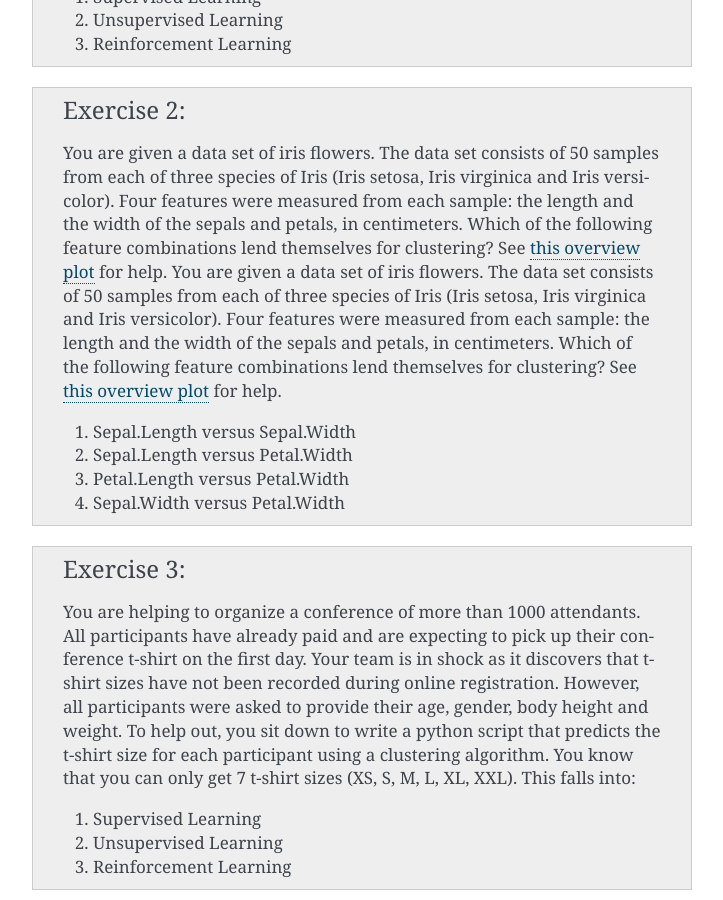
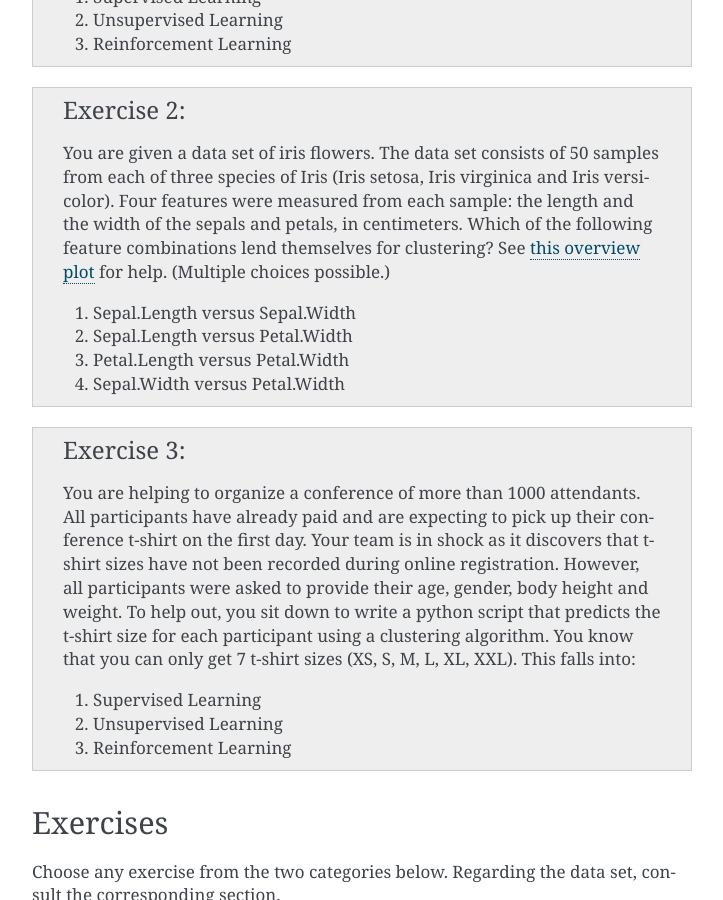
Before and after one commit to deeplearning540/deeplearning540.github.io, a Sphinx documentation site: the page built from source/lesson02/content.rst, in a window 1280 px wide and 900 px high, scrolled down 1146 px. Shown: the whole window, without its empty margins (388-1111 px from the left). Built offline with Sphinx 7.4.7, drawn with Linux system fonts in a browser that asks for light colours.

Commit message:
removing dublicate text
also allowing learners to answer multiple questions

```diff
--- a/source/lesson02/content.rst
+++ b/source/lesson02/content.rst
@@ -41,8 +41,7 @@ The following questions serve as a help for learners to reflect on the content o
 
 .. admonition:: Exercise 2
 
-   You are given a data set of iris flowers. The data set consists of 50 samples from each of three species of Iris (Iris setosa, Iris virginica and Iris versicolor). Four features were measured from each sample: the length and the width of the sepals and petals, in centimeters. Which of the following feature combinations lend themselves for clustering? See `this overview plot <https://en.wikipedia.org/wiki/Iris_flower_data_set#/media/File:Iris_data set_scatterplot.svg>`_ for help.
-   You are given a data set of iris flowers. The data set consists of 50 samples from each of three species of Iris (Iris setosa, Iris virginica and Iris versicolor). Four features were measured from each sample: the length and the width of the sepals and petals, in centimeters. Which of the following feature combinations lend themselves for clustering? See `this overview plot <https://en.wikipedia.org/wiki/Iris_flower_data_set#/media/File:Iris_data set_scatterplot.svg>`_ for help.
+   You are given a data set of iris flowers. The data set consists of 50 samples from each of three species of Iris (Iris setosa, Iris virginica and Iris versicolor). Four features were measured from each sample: the length and the width of the sepals and petals, in centimeters. Which of the following feature combinations lend themselves for clustering? See `this overview plot <https://en.wikipedia.org/wiki/Iris_flower_data_set#/media/File:Iris_data set_scatterplot.svg>`_ for help. (Multiple choices possible.)
 
    1. Sepal.Length versus Sepal.Width
    2. Sepal.Length versus Petal.Width
```
